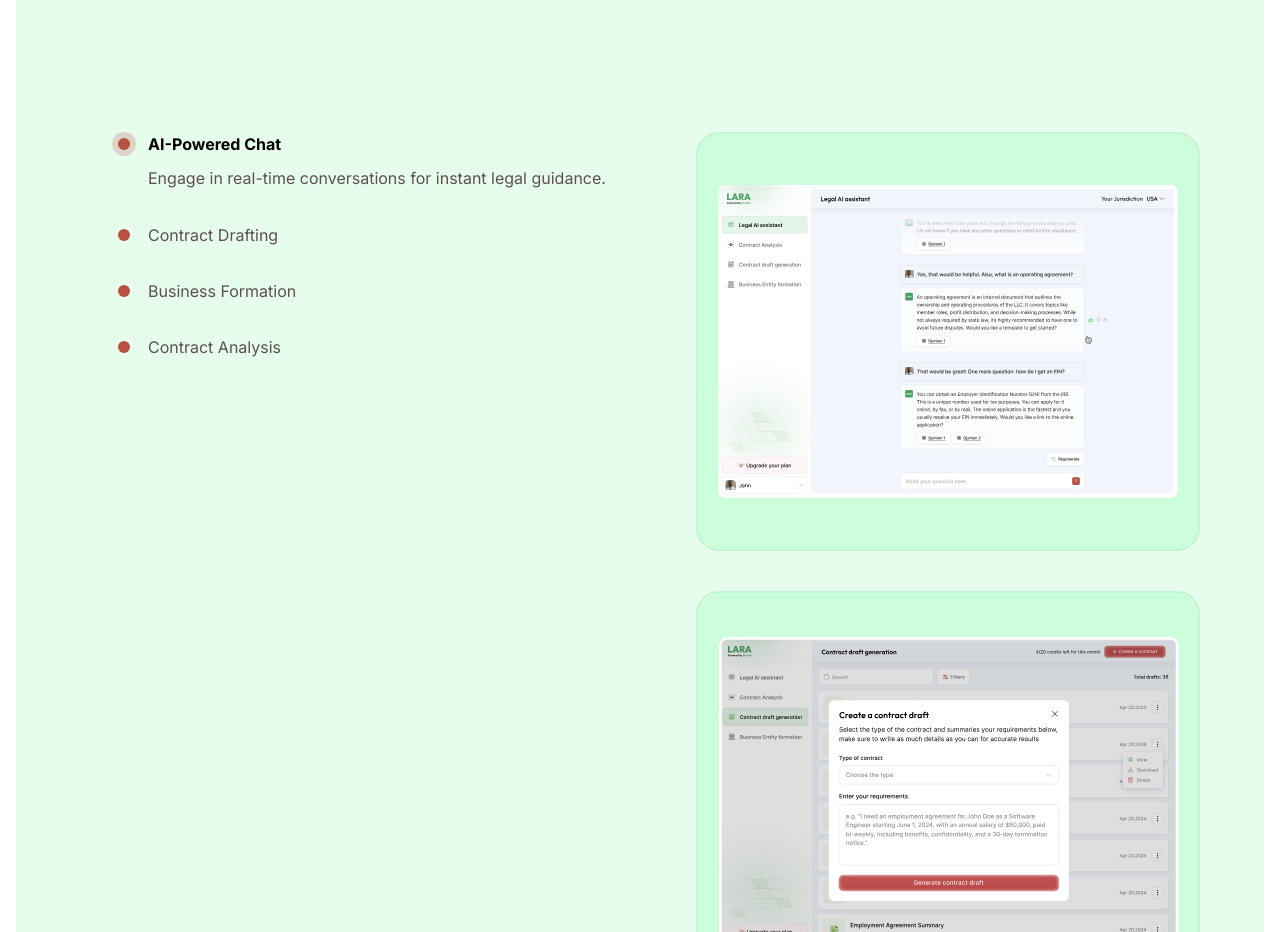
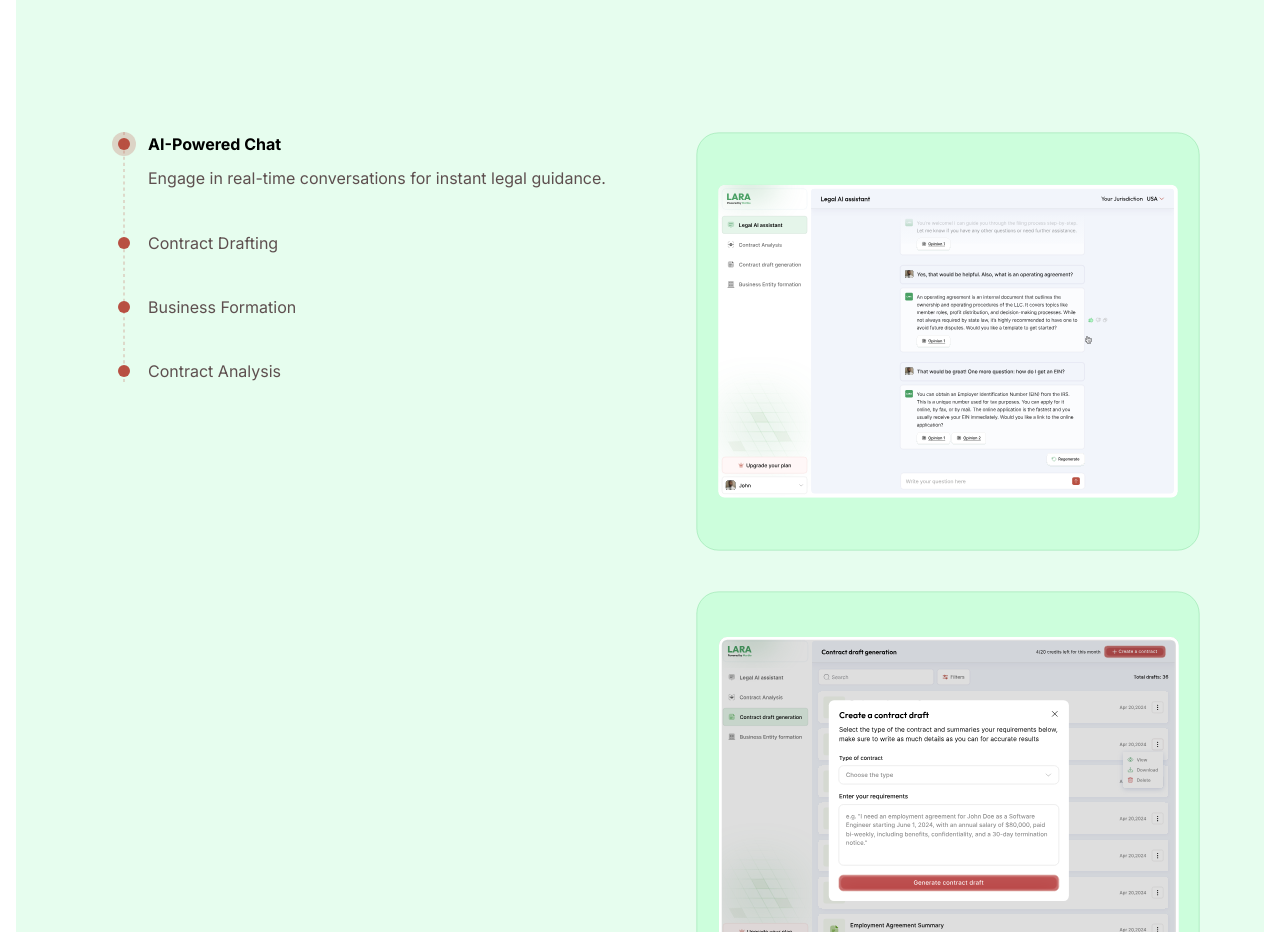
Before and after one commit to marble-legal/marble-legal-landing, a Next.js app: page / in a window 1280 px wide. Shown: the part 4120-5052 px from the top of the page. Built offline with nearby package versions, Linux system fonts and the light colour scheme.

Commit message:
line added in process

```diff
--- a/src/components/process-components.tsx
+++ b/src/components/process-components.tsx
@@ -42,7 +42,16 @@ const ProcessComponent = () => {
   return (
     <div className="process_component max-w-[1200px] px-4 transition-all">
       <div className="process_col-text sticky top-1/2 transform translate-y-1/2 w-1/2">
-        <div className="process_list flex flex-col gap-[2rem]">
+        <div className="process_list flex flex-col gap-[2.5rem] relative">
+          <Image
+            loading="lazy"
+            src="/line.svg"
+            alt="line"
+            height={300}
+            width={2}
+            className="absolute left-[11px] h-full"
+          />
+
           <div className="process_text flex flex-row items-center gap-3">
             <div className="w-fit self-start">
               <div className="process_icon transition-all">
```
Also changed, not shown: public/line.svg (added).
